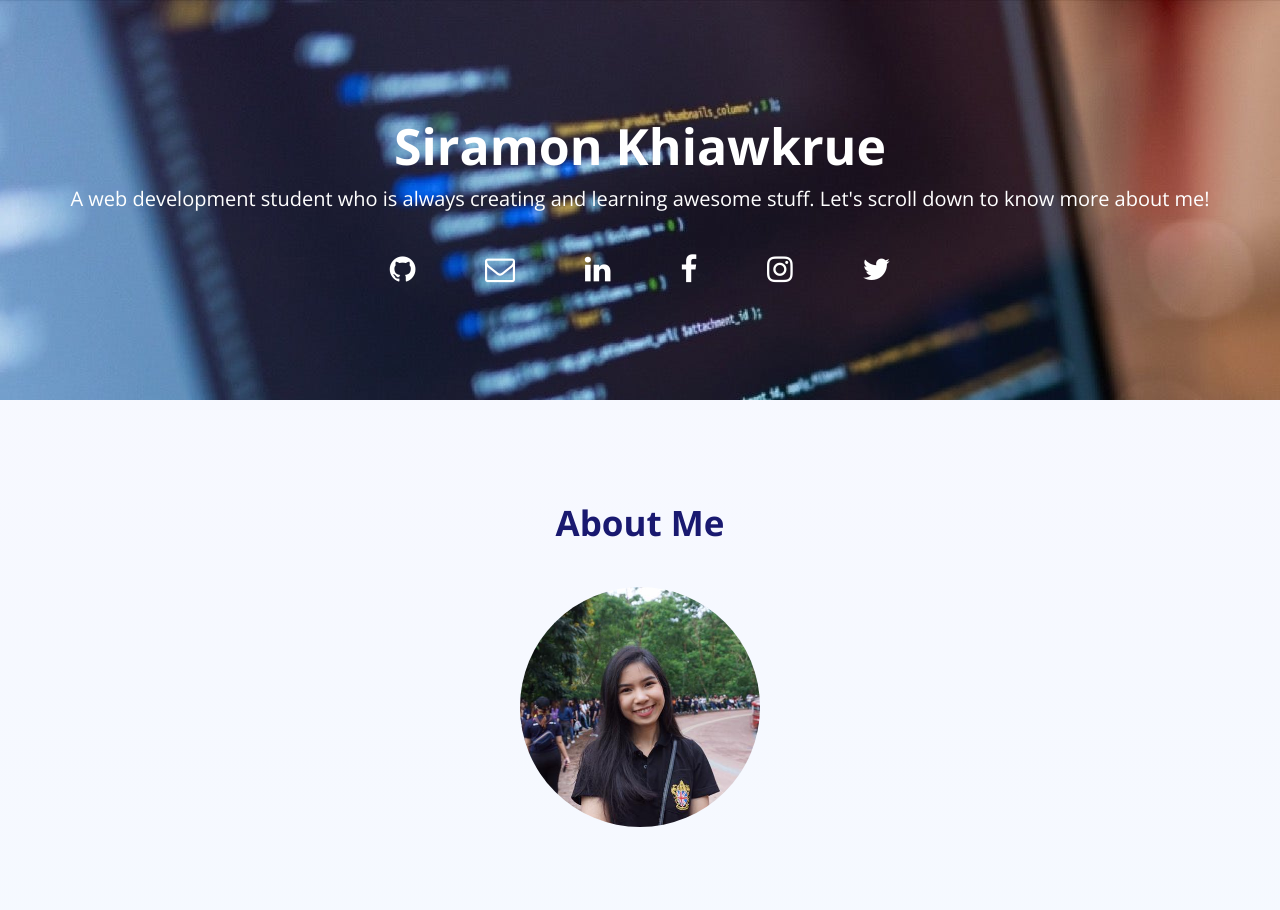
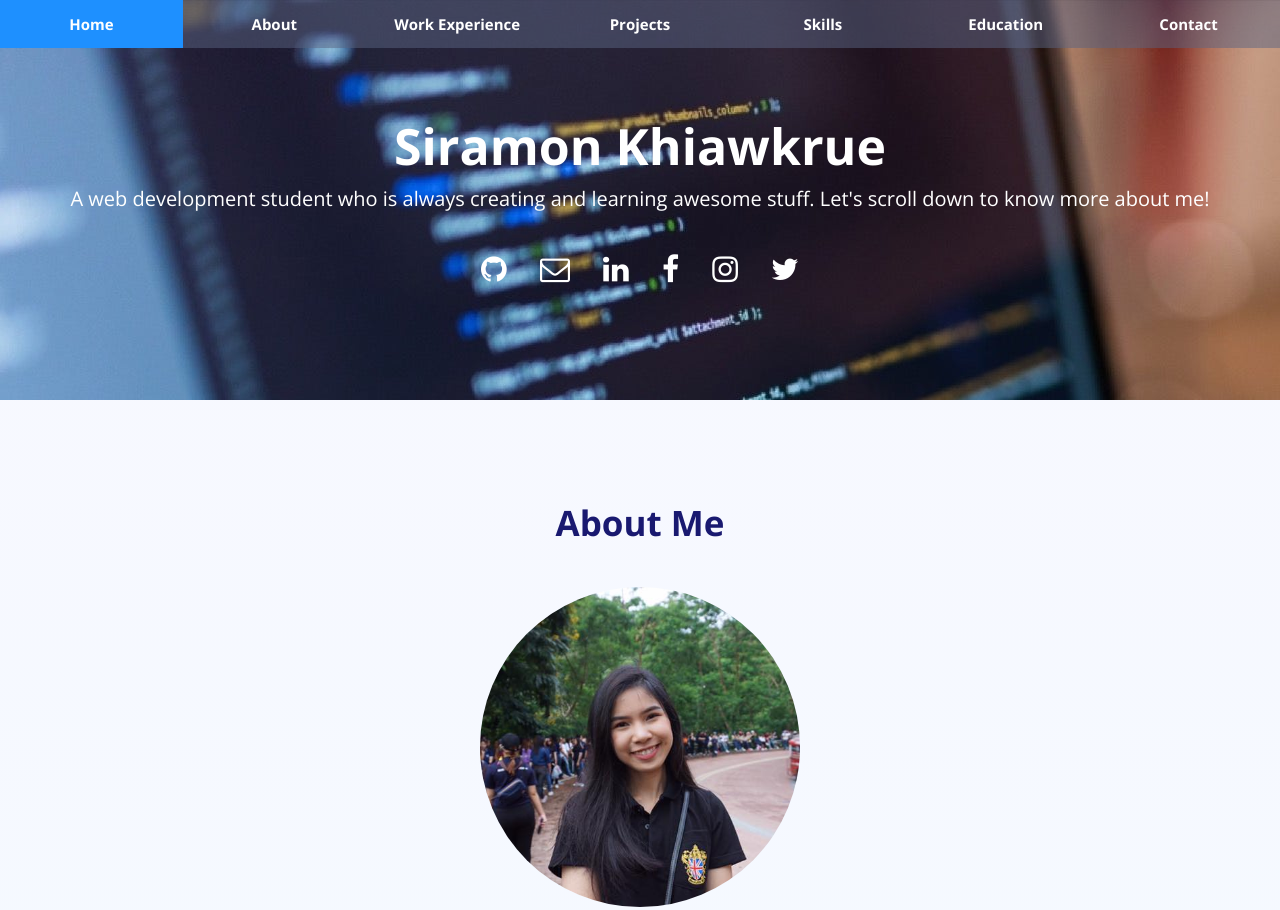
Before and after one commit to tamwoodsira/porfolio-assignment, a plain HTML site: page index.html in a window 1280 px wide. Shown: the top 910 px of the page. Drawn offline with nearby package versions, Linux system fonts and the light colour scheme.

Commit message:
desktop version done

```diff
--- a/css/style.css
+++ b/css/style.css
@@ -128,7 +128,6 @@ html {
         width: 95%;
     }
 
-    /* change from .education to .education-container */
     .education-container, .projects {
         display: flex;
         flex-direction: column;
@@ -197,13 +196,11 @@ html {
     }
 
     .d-flex {
-    /*before was class .button-form {*/
         padding-top: 5%;
         display: flex;
         justify-content: space-evenly;
     }
 
-    /* just added, after change .button-form to class d-flex*/
     .contact > form > [class="d-flex"] {
         justify-content: space-evenly;
     }
@@ -349,3 +346,85 @@ html {
     }
 
 }
+
+
+
+@media (min-width: 1000px) {
+    .navigation-menu {
+        display: block !important;
+        width: 100%;
+        height: 15vh;
+        position: fixed;
+        z-index: 1;
+    }
+
+    .navigation-menu ul {
+        padding: 0;
+        list-style-type: none;
+        justify-content: space-evenly;
+    }
+
+    .navigation-menu li {
+        width: 100%;
+        display: flex;
+    }
+
+    .navigation-menu a {
+        width: 100%;
+        padding: 5%;
+        text-decoration: none;
+        color: white;
+        background-color: rgba(90, 100, 130, 0.5);
+        font-weight: 600;
+        font-size: 15px;
+        text-align: center;
+        padding: 7%;
+    }
+
+    .navigation-menu a:hover {
+        background-color: dodgerblue;
+    }
+
+    .icon {
+        width: 30%;
+    }
+
+    .profile {
+        width: 40vh;
+        height: 40vh;
+    }
+
+    .about-text {
+        width: 80%;
+        text-align: justify;
+    }
+
+    .projects aside {
+        height: 50vh;
+    }
+
+    .education-container {
+        flex-direction: row;
+        justify-content: space-evenly;
+        flex-wrap: wrap;
+    }
+
+    .education-container, .projects {
+        row-gap:5vh;
+    }
+
+    .education-container > .card {
+        width: 40%;
+    }
+
+    .footer {
+        font-size: 25px;
+        padding: 2%;
+    }
+
+    .icon-footer {
+        width: 30%;
+        font-size: 25px;
+    }
+
+}
```
